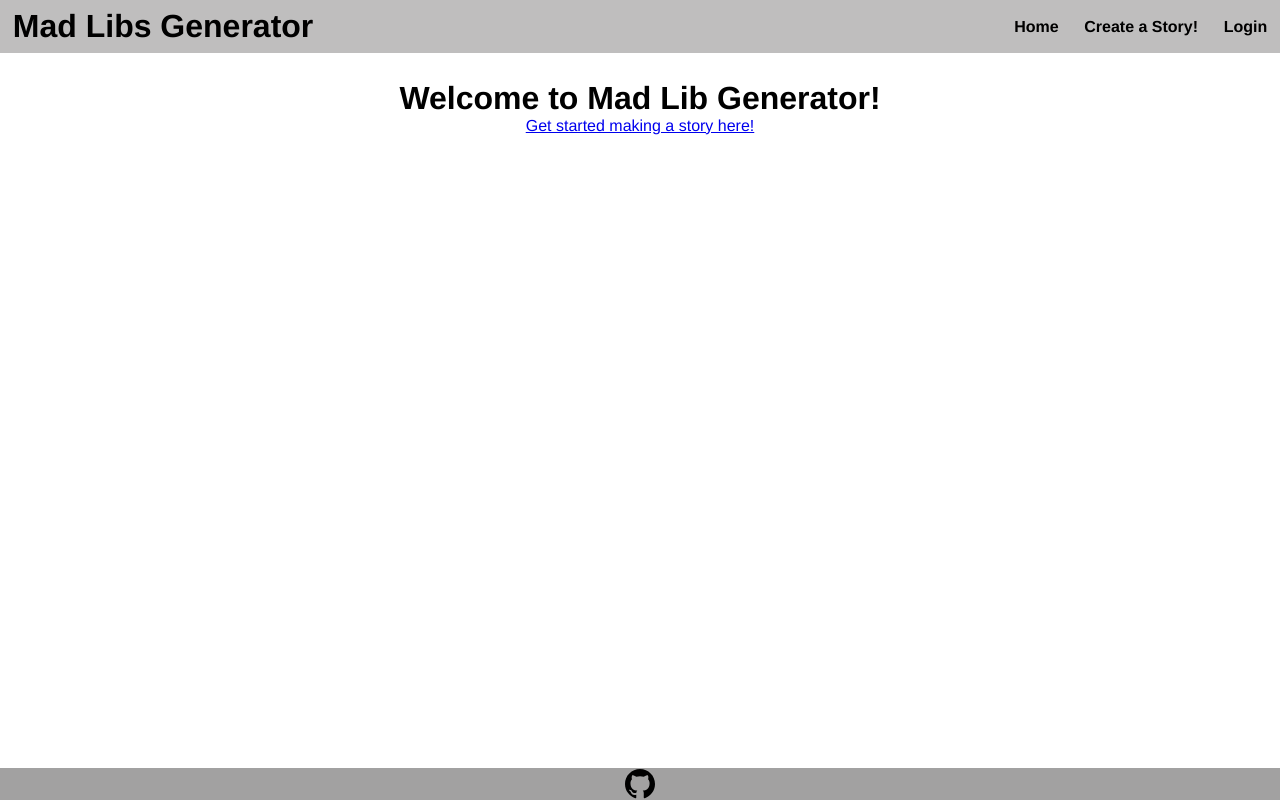
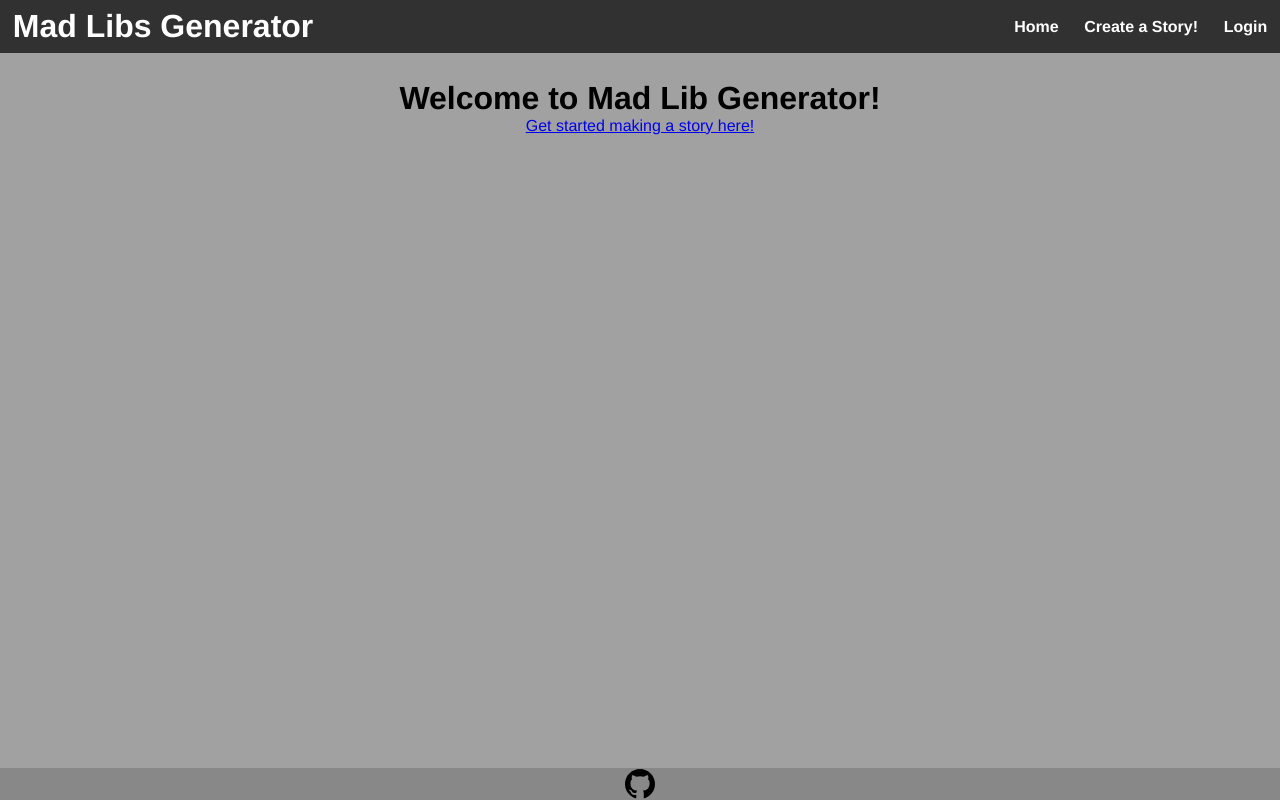
Before and after one commit to RCLobster/team-M-s-project-3, a React (Vite) app in the folder client/: page / in a window 1280 px wide. Built offline with nearby package versions, Linux system fonts and the light colour scheme.

Commit message:
added css classes for padding so we have a sticky nav

```diff
--- a/client/src/App.css
+++ b/client/src/App.css
@@ -10,17 +10,27 @@
     --espresso: #685927;
     --latias: #FF6B6B;
     --black: #000000;
+    --deepgrey: #313131;
     --smoke: #807f7f80;
     --deepsmoke: #807f7fbb;
     --lugia: #dddddd;
 }
 
 .main-body{
-    margin-top: 10vh;
+    height: 100vh;
+    width: 100vw;
+    background-attachment: fixed;
+    background-color: var(--deepsmoke);
+}
+
+.login-window,
+.home,
+.create-story-window,
+.profile-window{
+    padding-top: 10vh;
 }
 
 .login-window{
-    margin-top: 10vh;
     text-align: center;
 }
 
@@ -40,7 +50,7 @@ header{
     position: fixed;
     top: 0;
     width: 100vw;
-    background-color: var(--smoke);
+    background-color: var(--deepgrey);
 }
 
 header a{
@@ -48,19 +58,18 @@ header a{
 }
 
 .home{
-    margin-top: 10vh;
     text-align: center;
 }
 
 #madlibshome{
-    color: black;
+    color: white;
     text-decoration: none;
 }
 
 .nav-link {
     margin: 0 1vw;
     text-decoration: none;
-    color: black;
+    color: white;
     transition: ease-in-out 0.2s;
     font-weight: bold;
 }
```
